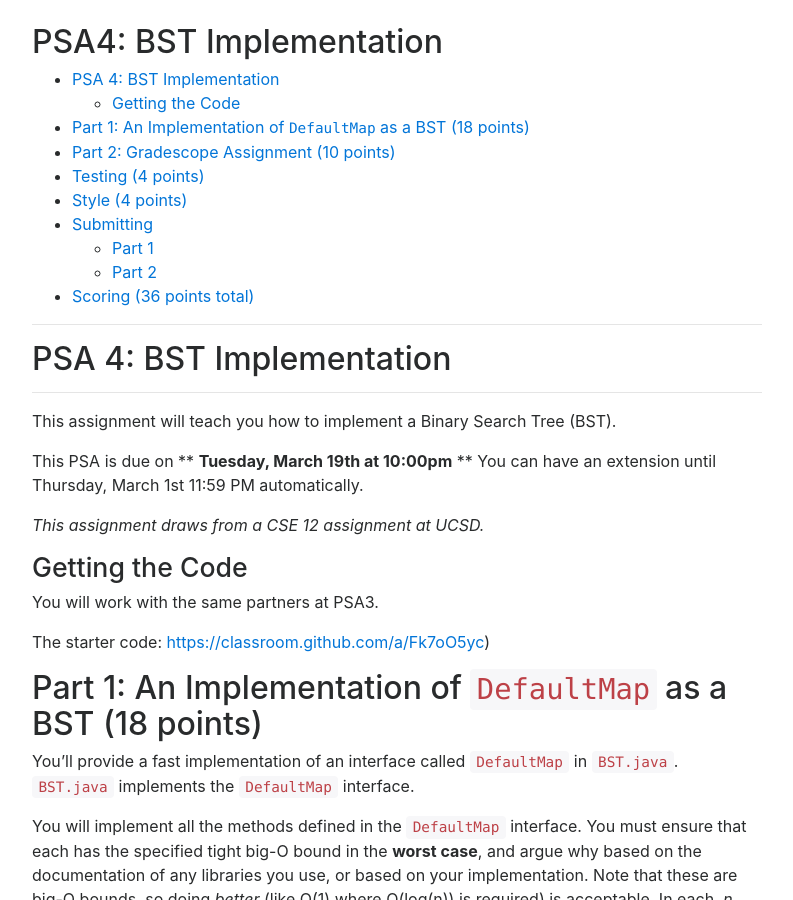
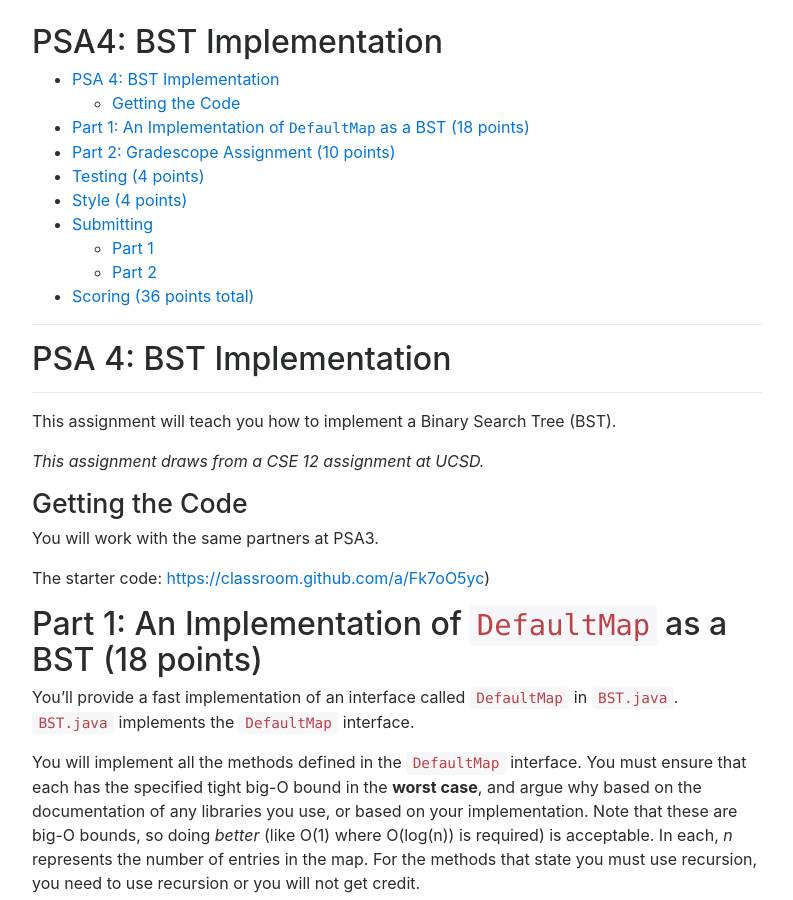
Before and after one commit to usd-comp230/usd-comp230.github.io, a Jekyll site: the page built from pa4/index.md, in a window 1280 px wide and 900 px high. Shown: the whole window, without its empty margins (243-1036 px from the left). Built offline with Jekyll 4.4.1, drawn with Linux system fonts in a browser that asks for light colours; nearby versions of some CDN libraries.

Commit message:
remove due dates.

```diff
--- a/pa4/index.md
+++ b/pa4/index.md
@@ -8,8 +8,6 @@ title: "PSA4: BST Implementation"
 ---
 
 This assignment will teach you how to implement a Binary Search Tree (BST).
-
-This PSA is due on ** **Tuesday, March 19th at 10:00pm** ** You can have an extension until Thursday, March 1st 11:59 PM automatically.
 
 _This assignment draws from a CSE 12 assignment at UCSD._
 
```
Also changed, not shown: pa1/index.md (+0 -2 lines), pa2/index.md (+0 -2 lines), pa3/index.md (+0 -2 lines).
